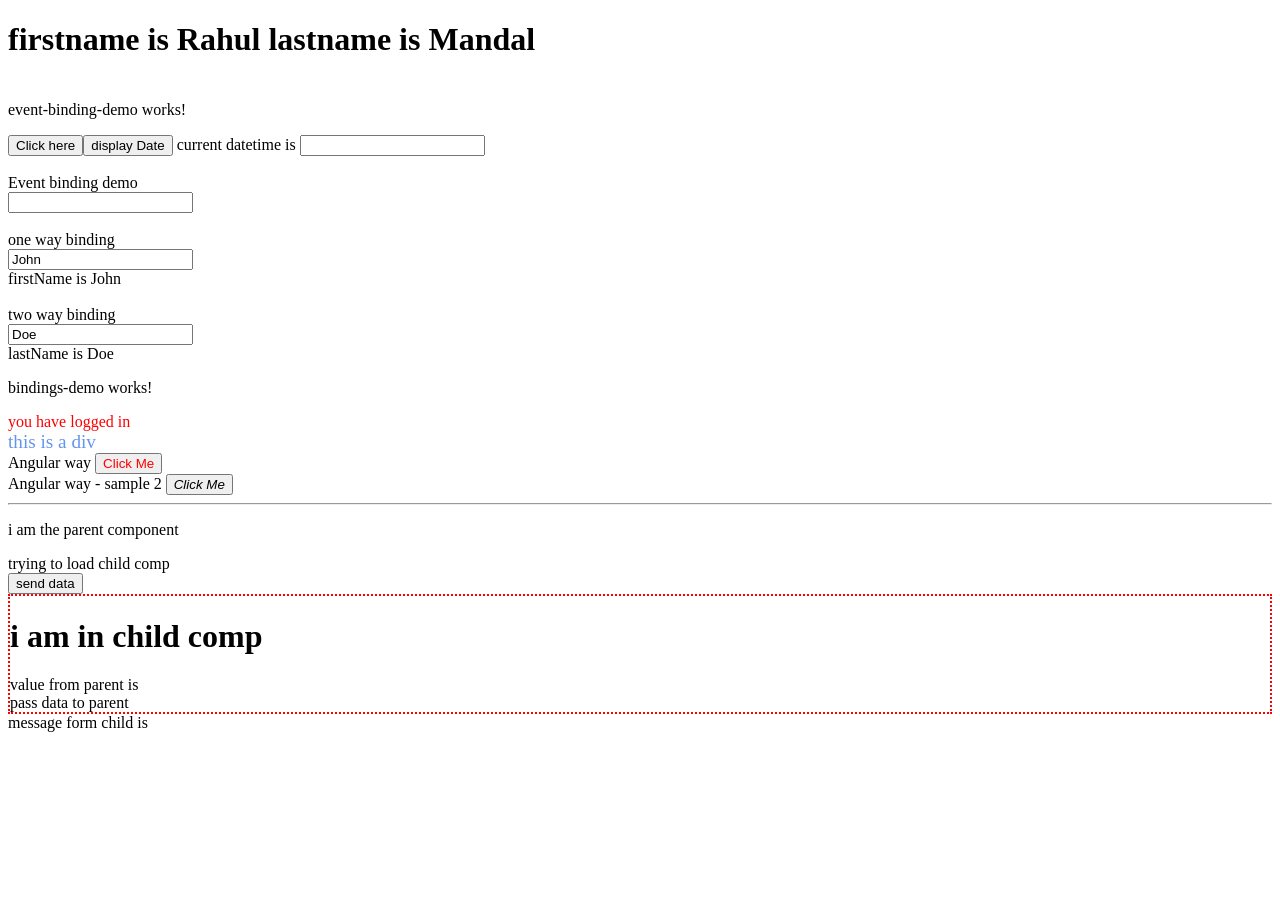
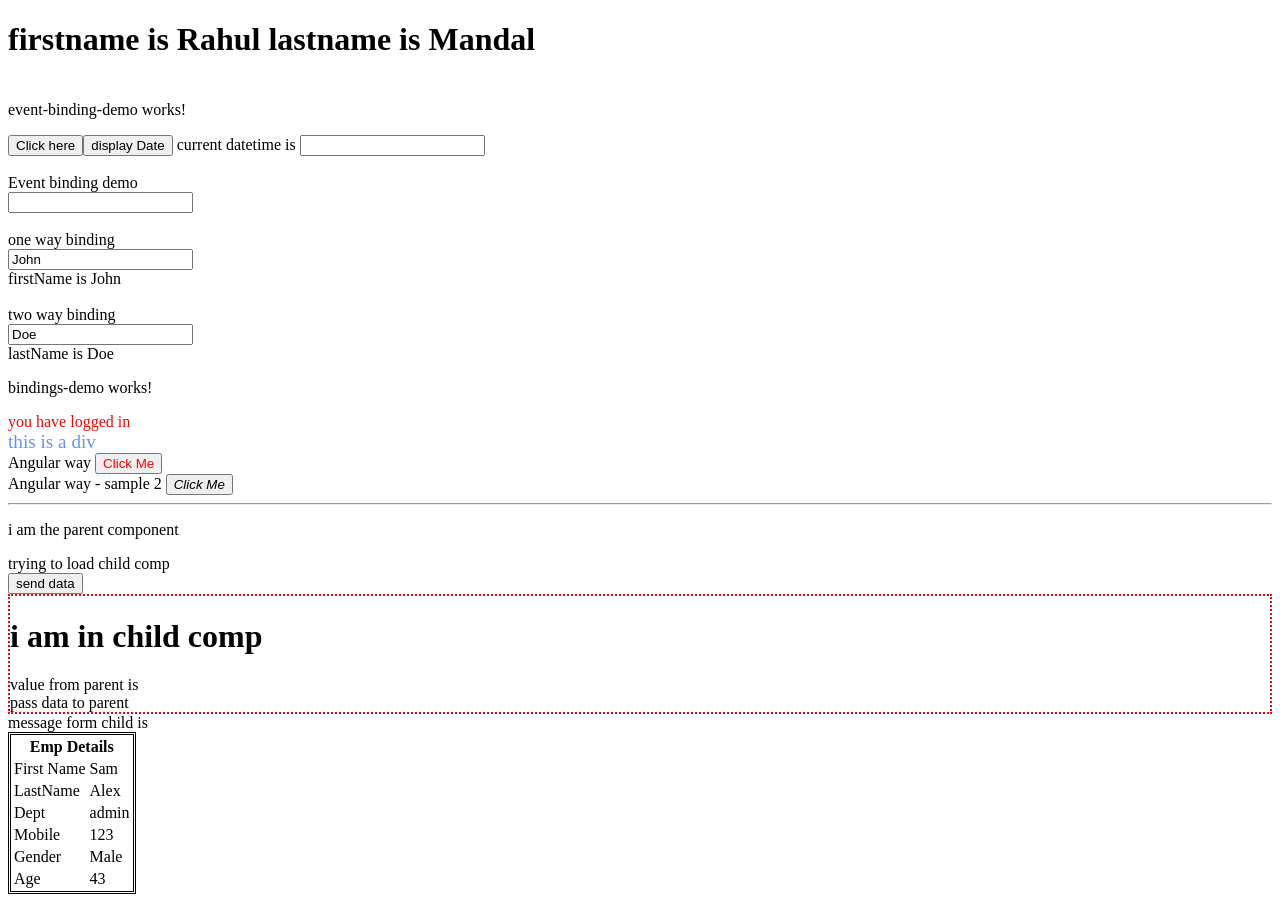
Before and after one commit to SE-rahulmandal18/Angular, an Angular app in the folder Angular/my-app/: page / in a window 1280 px wide. Before the commit the page ends 800 px from the top, so only its background shows below. Built offline with nearby package versions, Linux system fonts and the light colour scheme.

Commit message:
attribute binding

```diff
--- a/Angular/my-app/src/app/app.component.html
+++ b/Angular/my-app/src/app/app.component.html
@@ -7,3 +7,6 @@
 <hr>
 
 <app-parent></app-parent>
+
+
+<attribute-binding></attribute-binding>
--- a/Angular/my-app/src/app/app.module.ts
+++ b/Angular/my-app/src/app/app.module.ts
@@ -10,6 +10,7 @@ import { FormsModule } from '@angular/forms';
 import { BindingsDemoComponent } from './bindings-demo/bindings-demo.component';
 import { ParentComponent } from './parent/parent.component';
 import { ChildComponent } from './child/child.component';
+import { AttributeBindingDemoComponent } from './attribute-binding-demo/attribute-binding-demo.component';
 
 
 @NgModule({
@@ -19,7 +20,8 @@ import { ChildComponent } from './child/child.component';
     EventBindingDemoComponent,
     BindingsDemoComponent,
     ParentComponent,
-    ChildComponent
+    ChildComponent,
+    AttributeBindingDemoComponent
   ],
   imports: [
     BrowserModule,
--- /dev/null
+++ b/Angular/my-app/src/app/attribute-binding-demo/attribute-binding-demo.component.html
@@ -0,0 +1,51 @@
+
+<table style="border: 3px; border-style: double;">
+    <thead>
+
+        <tr>
+
+            <!-- <th colspan="2"> -->
+            <th [attr.colspan]='columnSpan'>
+
+                {{pageHeader}}
+
+
+            </th>
+
+        </tr>
+
+    </thead>
+    <tbody>
+
+        <tr>
+            <td>First Name</td>
+            <td>{{FirstName}}</td>
+        </tr>
+        <tr>
+            <td>LastName</td>
+            <td>{{LastName}}</td>
+        </tr>
+
+        <tr>
+            <td>Dept</td>
+            <td>{{Dept}}</td>
+        </tr>
+        <tr>
+            <td>Mobile</td>
+            <td>{{Mobile}}</td>
+        </tr>
+        <tr>
+            <td>Gender</td>
+            <td>{{Gender}}</td>
+        </tr>
+        <tr>
+            <td>Age</td>
+            <td>{{Age}}</td>
+        </tr>
+
+
+    </tbody>
+
+
+
+</table>
--- /dev/null
+++ b/Angular/my-app/src/app/attribute-binding-demo/attribute-binding-demo.component.ts
@@ -0,0 +1,21 @@
+import { Component } from '@angular/core';
+
+@Component({
+  selector: 'attribute-binding',
+  templateUrl: './attribute-binding-demo.component.html',
+  styleUrl: './attribute-binding-demo.component.css'
+})
+export class AttributeBindingDemoComponent {
+
+  pageHeader: string = 'Emp Details';
+  FirstName: string = 'Sam';
+  LastName: string = 'Alex';
+  Dept: string = 'admin';
+  Mobile: number = 123;
+  Gender: string = 'Male';
+  Age: number = 43;
+
+
+  columnSpan:number=2;
+
+}
```
Also changed, not shown: Angular/my-app/src/app/attribute-binding-demo/attribute-binding-demo.component.css (added), 1 other file (tests, documents, lock files or other folders).
